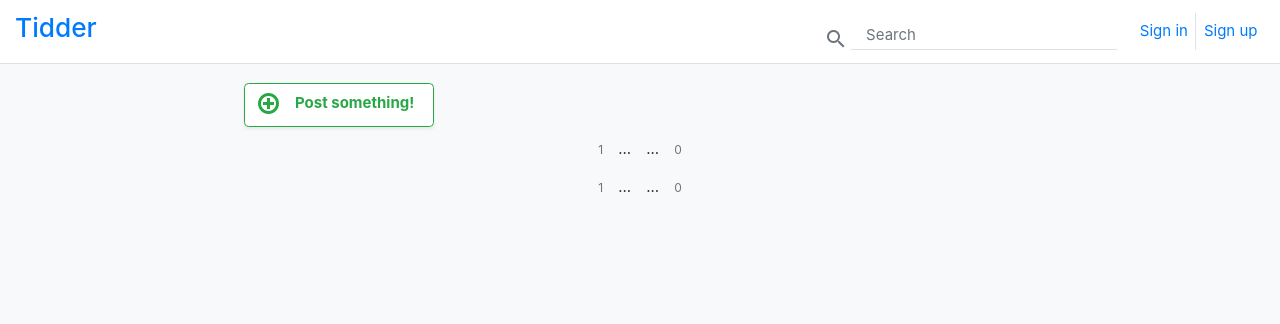
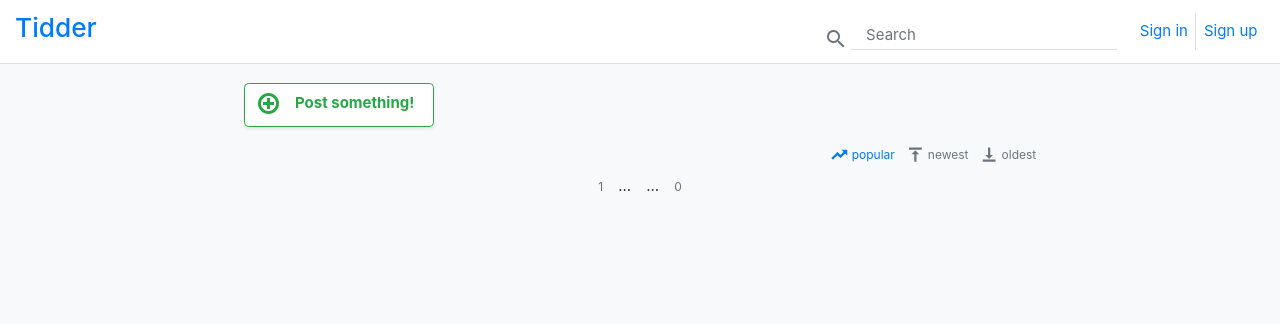
Before and after one commit to esksami/inoolktidder, a Flask app: page /?sort=popular in a window 1280 px wide. Shown: the top 324 px of the page. Run offline with Flask 2, Linux system fonts and the light colour scheme; data that the repository does not hold is empty; some libraries are stand-ins or nearby versions.

Commit message:
User can sort posts

```diff
--- a/application/posts/query.py
+++ b/application/posts/query.py
@@ -8,41 +8,41 @@ from sqlalchemy import and_, or_
 from sqlalchemy.orm import aliased
 from sqlalchemy.sql.expression import bindparam
 
+__all__ = ('posts_with_aggregates',)
 
-class PostQuery():
-    postLikes = aliased(PostLike)
-    postDislikes = aliased(PostLike)
-    userLike = aliased(PostLike)
+postLikes = aliased(PostLike)
+postDislikes = aliased(PostLike)
+userLike = aliased(PostLike)
 
-    comment_count_query = (db.session()
-        .query(Post.id.label('post_id'),
-               db.func.count(Comment.post_id).label('comments'))
-        .outerjoin(Comment, Comment.post_id == Post.id)
-        .group_by(Post.id)
-        .with_session(None)).subquery()
+_posts_with_comment_count = (db.session()
+    .query(Post.id.label('post_id'),
+           db.func.count(Comment.post_id).label('comments'))
+    .outerjoin(Comment, Comment.post_id == Post.id)
+    .group_by(Post.id)
+    .with_session(None)).subquery()
 
-    base_query = (db.session()
-        .query(Post,
-               comment_count_query.c.comments.label('comments'),
-               db.func.count(postLikes.value).label('likes'),
-               db.func.count(postDislikes.value).label('dislikes'),
-               userLike.value.label('userLike'))
-        .outerjoin(User, User.id == Post.account_id)
-        .outerjoin(comment_count_query, comment_count_query.c.post_id == Post.id)
-        .outerjoin(postLikes,
-                   and_(postLikes.post_id == Post.id,
-                        postLikes.value == PostLikeValue.like))
-        .outerjoin(postDislikes,
-                   and_(postDislikes.post_id == Post.id,
-                        postDislikes.value == PostLikeValue.dislike))
-        .outerjoin(userLike,
-                   and_(userLike.post_id == Post.id,
-                        userLike.account_id == bindparam('user_id')))
-        .group_by(Post.id)
-        .with_session(None))
+_posts_with_aggregates = (db.session()
+    .query(Post,
+           _posts_with_comment_count.c.comments.label('comments'),
+           db.func.count(postLikes.value).label('likes'),
+           db.func.count(postDislikes.value).label('dislikes'),
+           userLike.value.label('userLike'))
+    .outerjoin(User, User.id == Post.account_id)
+    .outerjoin(_posts_with_comment_count, _posts_with_comment_count.c.post_id == Post.id)
+    .outerjoin(postLikes,
+               and_(postLikes.post_id == Post.id,
+                    postLikes.value == PostLikeValue.like))
+    .outerjoin(postDislikes,
+               and_(postDislikes.post_id == Post.id,
+                    postDislikes.value == PostLikeValue.dislike))
+    .outerjoin(userLike,
+               and_(userLike.post_id == Post.id,
+                    userLike.account_id == bindparam('user_id')))
+    .group_by(Post.id)
+    .with_session(None))
 
-    @classmethod
-    def all(cls, session, user_id=None):
-        return (cls.base_query
-            .with_session(session)
-            .params(user_id=user_id))
+
+def posts_with_aggregates(session, user_id=None):
+    return (_posts_with_aggregates
+        .with_session(session)
+        .params(user_id=user_id))
--- a/application/posts/views.py
+++ b/application/posts/views.py
@@ -17,17 +17,19 @@ from application.posts.utils.comment_tree import create_comment_tree
 
 from contextlib import suppress
 
-from sqlalchemy import and_, or_
+from sqlalchemy import and_, or_, asc, desc, text
 from sqlalchemy.orm import aliased
 
-from application.posts.query import PostQuery
-
+from application.posts.query import posts_with_aggregates
 
 
 @app.route("/", methods=["GET"])
-def posts_index(page=1, per_page=10):
+def posts_index(page=1, per_page=10, sort='popular'):
     with suppress(KeyError):
         page = int(request.args['page'])
+
+    with suppress(KeyError):
+        sort = request.args['sort']
 
     user_id = None
 
@@ -35,7 +37,7 @@ def posts_index(page=1, per_page=10):
         user_id = current_user.id
 
     with session_scope() as session:
-        query = PostQuery.all(session, user_id=user_id)
+        query = posts_with_aggregates(session, user_id=user_id)
 
         with suppress(KeyError):
             string = request.args['query']
@@ -44,6 +46,14 @@ def posts_index(page=1, per_page=10):
                 or_(Post.title.ilike('%{0}%'.format(string)),
                     Post.content.ilike('%{0}%'.format(string)))
             )
+
+        if sort == 'newest':
+            query = query.order_by(desc(Post.date_created))
+        elif sort == 'oldest':
+            query = query.order_by(asc(Post.date_created))
+        elif sort == 'popular':
+            query = query.order_by(desc(text('likes - dislikes')))
+
 
         response = query.paginate(
             page=page, per_page=per_page, max_per_page=50
@@ -153,7 +163,8 @@ def posts_details(post_id):
         user_id = current_user.id
 
     with session_scope() as session:
-        query = PostQuery.all(session, user_id=user_id).filter(Post.id == post_id)
+        query = (posts_with_aggregates(session, user_id=user_id)
+            .filter(Post.id == post_id))
         response = query.first()
 
         (post,
--- a/application/templates/posts/list.html
+++ b/application/templates/posts/list.html
@@ -18,56 +18,57 @@
       </form>
     </div>
   </div>
-  <div class="page-nav-bar d-flex flex-row text-center mx-auto">
-  {% if pagination.has_prev%}
-    <a class="invisible" href="{{ url_for('posts_index', page=pagination.page-1) }}">
-      <span class="visible color-hover pag3-link m-2 material-icons text-secondary">
-        keyboard_arrow_left
-      </span>
-    </a>
-  {% endif %}
-  {% if not 1 in page_range %}
-    <span class="pag3-link m-2">
-      <a class="text-secondary small-text-l" href="{{ url_for('posts_index', page=1) }}">
-        1
+  <div class="d-flex flex-row">
+    <div class="ml-auto d-flex flex-row" style="max-width: xx">
+      <a class="invisible" href="{{ url_for('posts_index', sort='popular') }}" style="text-decoration: none">
+        {% if 'popular' == request.args.get('sort') or not request.args.get('sort') %}
+        <div class="d-flex flex-row visible color-hover
+        pag3-link m-1 mt-3 text-primary small-text">
+        {% else %}
+        <div class="d-flex flex-row visible color-hover
+        pag3-link m-1 mt-3 text-muted small-text">
+        {% endif %}
+          <span class="material-icons mx-1 md-18 font-weight-bold">
+            trending_up
+          </span>
+          <span class="visible small-text-l">
+            popular
+          </span>
+        </div>
       </a>
-    </span>
-    <span class="pag3-link m-2">
-        ...
-    </span>
-  {% endif %}
-  {% for page in page_range %}
-    {% if page == pagination.page %}
-    <span class="pag3-link m-2 font-weight-bold">
-      <a class="text-secondary" href="{{ url_for('posts_index', page=page) }}">
-        {{ page }}
+      <a class="invisible" href="{{ url_for('posts_index', sort='newest') }}" style="text-decoration: none">
+        {% if 'newest' == request.args.get('sort') %}
+        <div class="d-flex flex-row visible color-hover
+        pag3-link m-1 mt-3 text-primary small-text">
+        {% else %}
+        <div class="d-flex flex-row visible color-hover
+        pag3-link m-1 mt-3 text-muted small-text">
+        {% endif %}
+          <span class="material-icons mx-1 md-18 font-weight-bold">
+            vertical_align_top
+          </span>
+          <span class="visible small-text-l">
+            newest
+          </span>
+        </div>
       </a>
-    </span>
-    {% else %}
-    <span class="pag3-link m-2">
-      <a class="text-secondary small-text-l" href="{{ url_for('posts_index', page=page) }}">
-        {{ page }}
+      <a class="invisible" href="{{ url_for('posts_index', sort='oldest') }}" style="text-decoration: none">
+        {% if 'oldest' == request.args.get('sort') %}
+        <div class="d-flex flex-row visible color-hover
+        pag3-link m-1 mt-3 text-primary small-text">
+        {% else %}
+        <div class="d-flex flex-row visible color-hover
+        pag3-link m-1 mt-3 text-muted small-text">
+        {% endif %}
+          <span class="material-icons mx-1 md-18 font-weight-bold">
+            vertical_align_bottom
+          </span>
+          <span class="visible small-text-l">
+            oldest
+          </span>
+        </div>
       </a>
-    </span>
-    {% endif %}
-  {% endfor %}
-  {% if not pagination.pages in page_range %}
-    <span class="pag3-link m-2">
-        ...
-    </span>
-    <span class="pag3-link m-2">
-      <a class="text-secondary small-text-l" href="{{ url_for('posts_index', page=pagination.pages) }}">
-        {{ pagination.pages }}
-      </a>
-    </span>
-  {% endif %}
-  {% if pagination.has_next%}
-    <a class="invisible" href="{{ url_for('posts_index', page=pagination.page+1) }}">
-      <span class="visible color-hover pag3-link m-2 material-icons text-secondary">
-        keyboard_arrow_right
-      </span>
-    </a>
-  {% endif %}
+    </div>
   </div>
 {% for post in posts %}
   <div class="d-flex flex-row shadow-sm rounded bg-white m-1">
```
